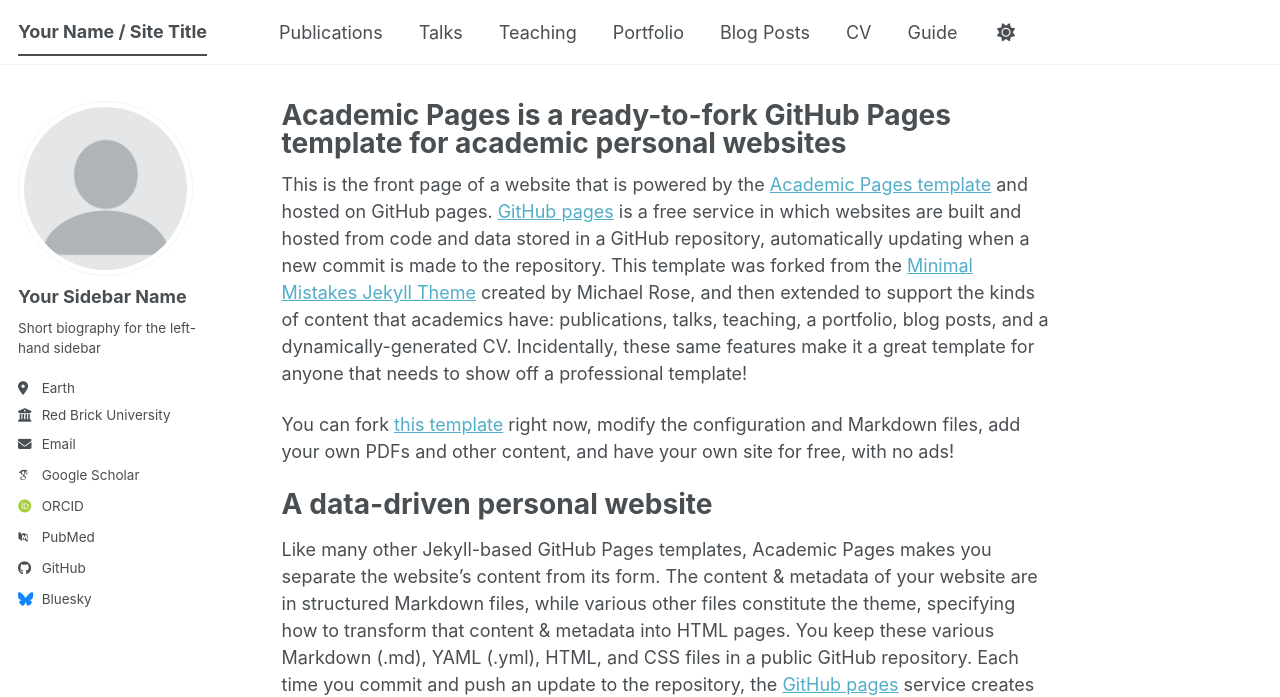
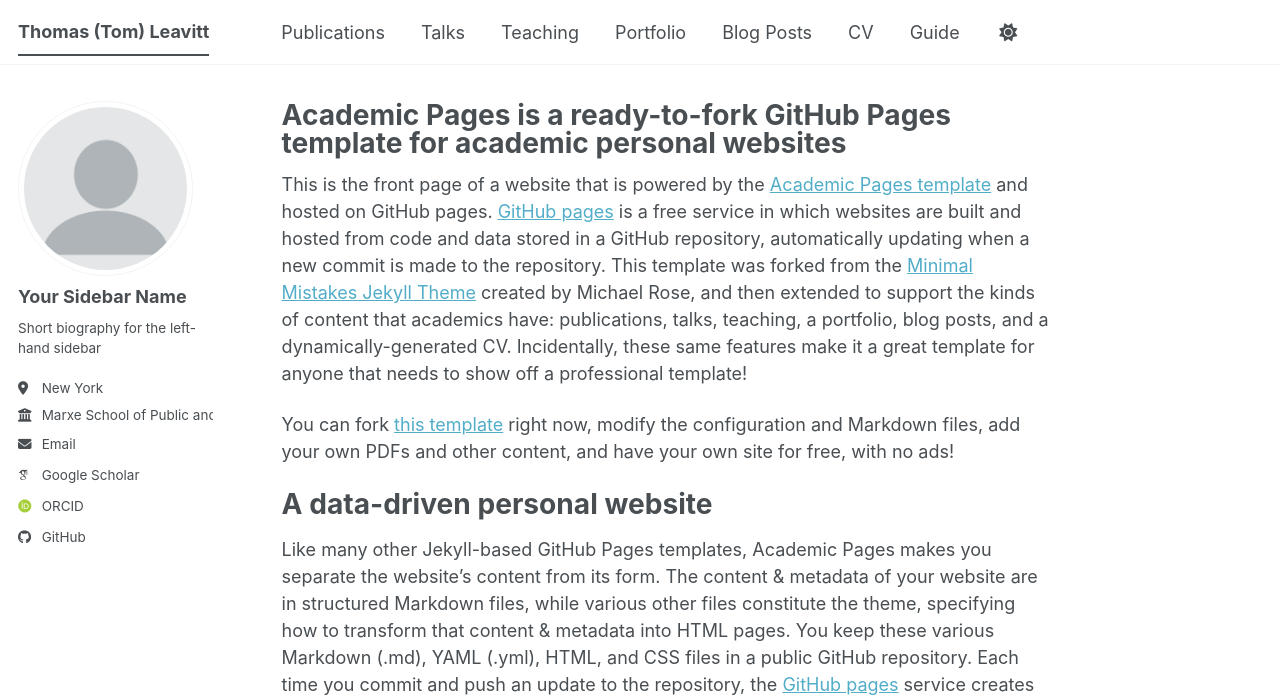
Before and after one commit to tl2624/tl2624.github.io, a Jekyll site: the page built from _pages/about.md, in a window 1280 px wide. Shown: the top 697 px of the page. Built offline with Jekyll 4.4.1, drawn with Linux system fonts in a browser that asks for light colours; some web fonts are replaced; a script bundle is joined from its source files by our own code; library files that are not in the unit come from our copies.

Commit message:
Update personal information in _config.yml

```diff
--- a/_config.yml
+++ b/_config.yml
@@ -9,7 +9,7 @@
 # Basic Site Settings
 locale                   : "en-US"
 site_theme               : "default" # The available themes options are "default", "air", "sunrise", "mint", "dirt" and "contrast"
-title                    : "Your Name / Site Title"
+title                    : "Thomas (Tom) Leavitt"
 title_separator          : "-"
 name                     : &name "Your Name"
 description              : &description "Your Name's academic portfolio"   # Update this with a general description of your site, this is the default if not overridden by a page
@@ -27,21 +27,21 @@
   name             : "Your Sidebar Name"
   pronouns         : # example: "she/her"
   bio              : "Short biography for the left-hand sidebar"
-  location         : "Earth"
-  employer         : "Red Brick University"
+  location         : "New York"
+  employer         : "Marxe School of Public and International Affairs, Baruch College, City University of New York (CUNY)"
   uri              : # URL
-  email            : "none@example.org"
+  email            : "thomas.leavitt@baruch.cuny.edu"
 
   # Academic websites
   academia         : # URL
   arxiv            : # URL - Update with the correct link to your profile
-  googlescholar    : "https://scholar.google.com/citations?user=PS_CX0AAAAAJ"
+  googlescholar    : "https://scholar.google.com/citations?user=KytETRMAAAAJ&utm"
   inspire-hep      : # URL
   impactstory      : # URL
-  orcid            : "https://orcid.org/yourorcidurl"
+  orcid            : "https://orcid.org/0000-0002-3668-6409"
   semantic         : # URL
   ssrn             : # URL
-  pubmed           : "https://www.ncbi.nlm.nih.gov/pubmed/?term=john+snow"
+  pubmed           : # URL
   researchgate     : # URL
   scopus           : # URL
   zotero           : # URL
@@ -51,13 +51,13 @@
   bitbucket        : # Username - Update with your username on the site
   codepen          : # Username
   dribbble         : # Username
-  github           : "academicpages"
+  github           : "tl2624"
   kaggle           : # Username
   stackoverflow    : # User number or user number and name (i.e., use "1" or "1/jeff-atwood")
 
   # Social media
   artstation       : # Username
-  bluesky          : "bsky.app" # Replace this with you Bluesky username
+  bluesky          : # Username
   facebook         : # Username
   flickr           : # Username
   foursquare       : # Username
```
